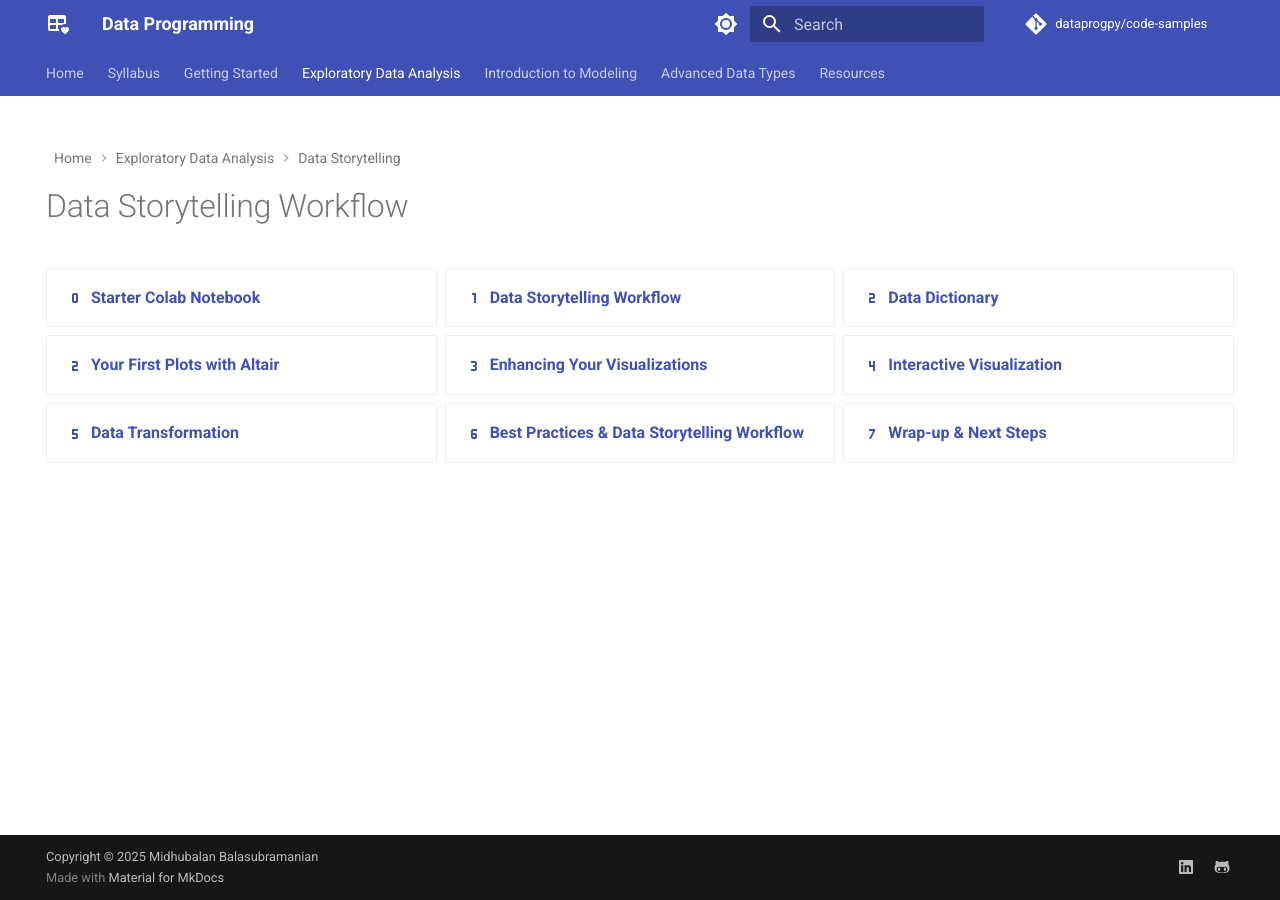
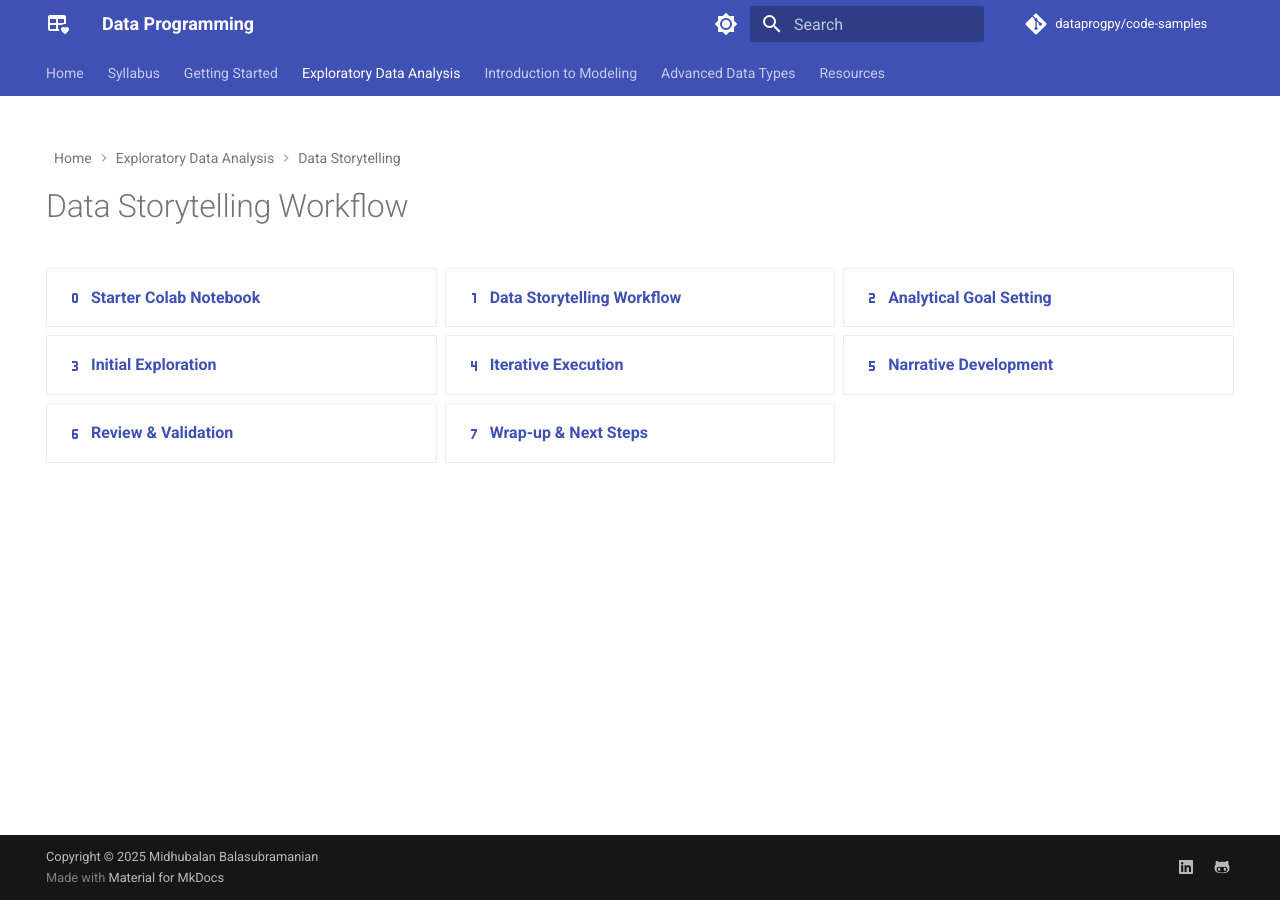
Before and after one commit to dataprogpy/dataprogpy.github.io, an MkDocs documentation site: the page built from docs/eda/data-storytelling/index.md, in a window 1280 px wide. Built offline with MkDocs 1.6.1 and Material for MkDocs 9.7.7, drawn with Linux system fonts in a browser that asks for light colours; comment, search, counter and statistics services are not loaded.

Commit message:
update lesson index

```diff
--- a/docs/eda/data-storytelling/index.md
+++ b/docs/eda/data-storytelling/index.md
@@ -12,13 +12,11 @@ hide:
 
 -   [:material-numeric-0:{ .lg .middle } __Starter Colab Notebook__](https://colab.research.google.com/github/dataprogpy/code-samples/blob/main/starter_files/05_data_storytelling.ipynb){:target="_blank"}
 - [ :material-numeric-1:{ .lg .middle } __Data Storytelling Workflow__](storytelling-intro.md)
-- [ :material-numeric-2:{ .lg .middle } __Data Dictionary__](data-dictionary.md)
-
-- [ :material-numeric-2:{ .lg .middle } __Your First Plots with Altair__](first-plots.md)
-- [ :material-numeric-3:{ .lg .middle } __Enhancing Your Visualizations__](decorations.md)
-- [ :material-numeric-4:{ .lg .middle } __Interactive Visualization__](interactive-visualization.md)
-- [ :material-numeric-5:{ .lg .middle } __Data Transformation__](data-transformations.md)
-- [ :material-numeric-6:{ .lg .middle } __Best Practices & Data Storytelling Workflow__](best-practices.md)
+- [ :material-numeric-2:{ .lg .middle } __Analytical Goal Setting__](analytical-goal-setting.md)
+- [ :material-numeric-3:{ .lg .middle } __Initial Exploration__](ingest-explore.md)
+- [ :material-numeric-4:{ .lg .middle } __Iterative Execution__](iterative-execution.md)
+- [ :material-numeric-5:{ .lg .middle } __Narrative Development__](narrative-development.md)
+- [ :material-numeric-6:{ .lg .middle } __Review & Validation__](review-validation.md)
 - [ :material-numeric-7:{ .lg .middle } __Wrap-up & Next Steps__](wrap-up.md)
 
 </div>
```
